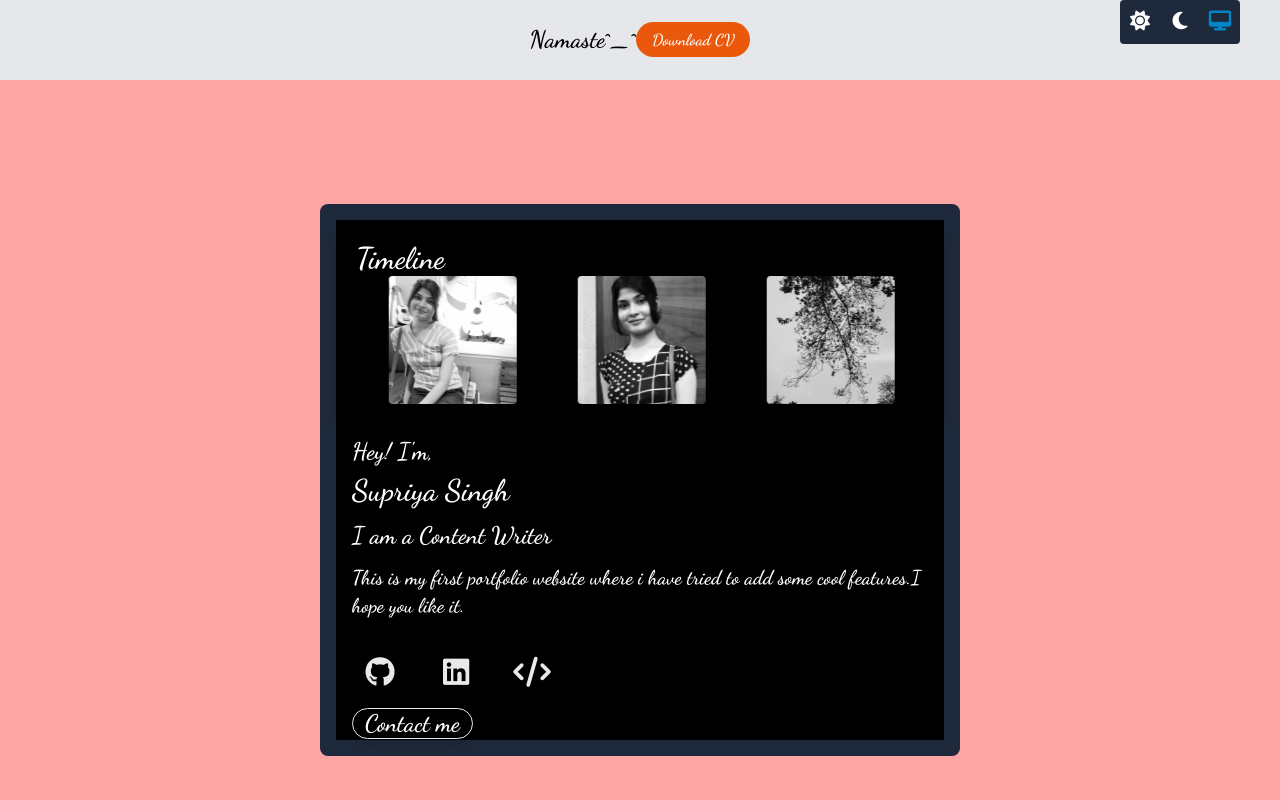
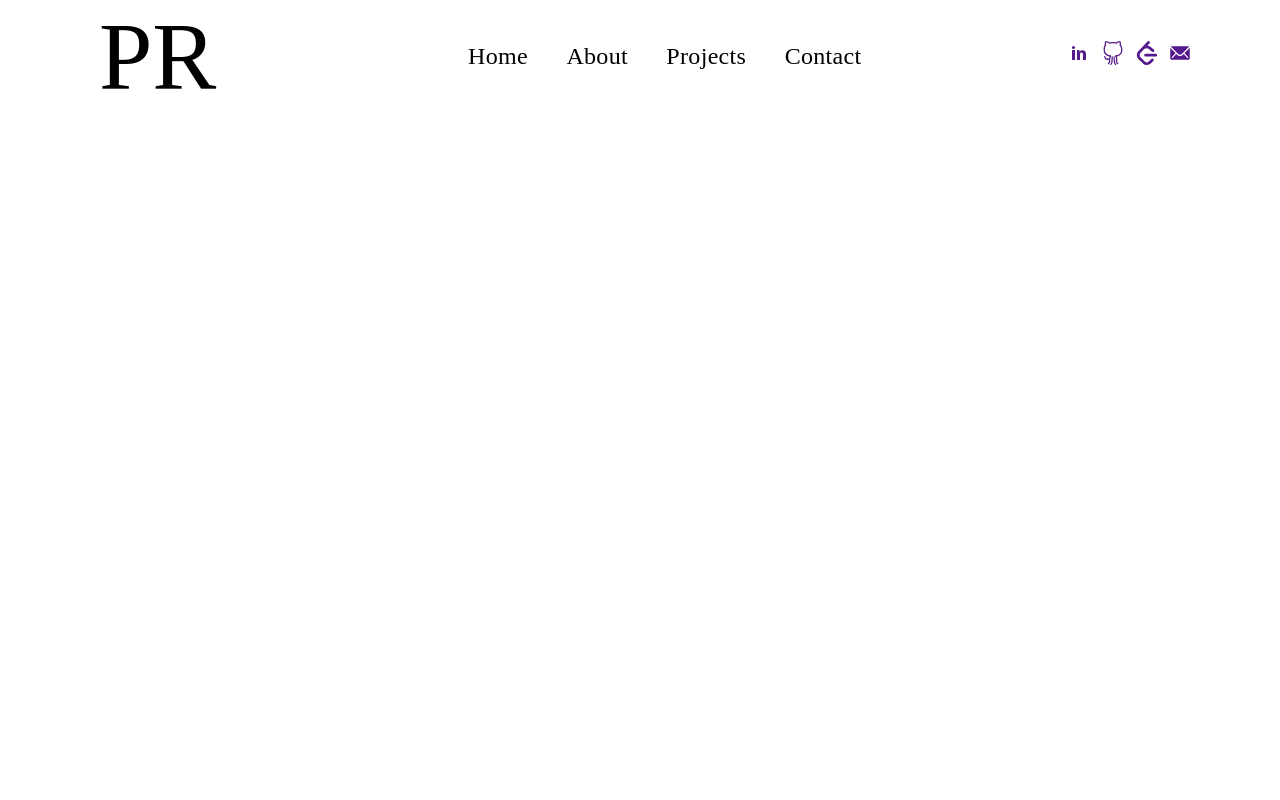
Before and after one commit to Prash-mare/Portfolio, a React (Vite) app: page / in a window 1280 px wide. Shown: the top 800 px of the page. Built offline with nearby package versions, Linux system fonts and the light colour scheme.

Commit message:
navbar created

```diff
--- a/src/App.jsx
+++ b/src/App.jsx
@@ -6,15 +6,15 @@ import About from './components/About';
 import Services from './components/Service';
 import Footer from './components/Footer';
 function App() {
-  const [count, setCount] = useState(0)
+
 
   return (
     <>
     <Header/>
-    <Banner/>
+    {/* <Banner/>
     <About/>
     <Services/>
-    <Footer/>
+    <Footer/> */}
     </>
   )
 }
--- a/src/components/Header.jsx
+++ b/src/components/Header.jsx
@@ -1,34 +1,37 @@
 import { useState } from "react";
 import {useTypewriter,Cursor} from 'react-simple-typewriter';
+import '../style/app.scss'
+import {TiSocialLinkedin} from 'react-icons/ti'
+import {SlSocialGithub} from 'react-icons/sl'
+import {SiLeetcode} from 'react-icons/si'
+import {IoIosMail} from 'react-icons/io'
+
 const Header=()=>{
-    const [typeEffect]=useTypewriter({
-        words:["Hey!","Hi</>","Namaste^_^","Nomoshkar*_*","Sata Sri Akal@_@","Aadab%_%","Radhe Radhe~_~"],
-        loop:{}
 
-    })
-    const [brandName,setBrandName]=useState("Supriya Singh");
-
-    const [actionButton,setActionbutton]=useState({
-        title:"Download CV",
-        link:"/hire-me"
-    })
 
     return (
         <>
-        <div className=" h-20 px-16 bg-gray-200 items-center border main flex justify-center">
-            <div className="">
-                {/*brand logo*/ }
-                <h1 className="text-2xl font-bold ">{typeEffect}</h1>
-            </div>
-            <div className="space-x-3">
+       <main>
+<div className="sign">
+    <p>pr</p>
+</div>
+<div className="links">
+    <ul>
+    <li><a href="">home</a></li>
+    <li><a href="">about</a></li>
+    <li><a href="">projects</a></li>
+    <li><a href="">contact</a></li>
+    </ul>
+</div>
+<div className="social">
+    <a href=""><TiSocialLinkedin/></a>
+    <a href=""><SlSocialGithub/></a>
+    <a href=""><SiLeetcode/></a>
+    <a href=""><IoIosMail/></a>
 
 
-            </div>
-            <div>
-                {/*buttons */}
-                <a href={actionButton.link} className="px-4 py-2 bg-orange-600 rounded-full text-white">{actionButton.title}</a>
-            </div>
-        </div>
+</div>
+       </main>
         </>
     )
 }
--- a/src/index.css
+++ b/src/index.css
@@ -1,9 +1,13 @@
 
 @import url('https://fonts.googleapis.com/css2?family=Dancing+Script:wght@600&display=swap');
-
+@import url('https://fonts.googleapis.com/css2?family=Lora:ital,wght@0,400..700;1,400..700&family=Poppins:ital,wght@0,100;0,200;0,300;0,400;0,500;0,600;0,700;0,800;0,900;1,100;1,200;1,300;1,400;1,500;1,600;1,700;1,800;1,900&display=swap')
 @tailwind base;
 @tailwind components;
 @tailwind utilities;
 body{
-    font-family: 'Dancing Script', cursive;
+    font-family: "Lora", serif;
+    font-optical-sizing: auto;
+    font-weight: <weight>;
+    font-style: normal;
+    /* font-family: 'Dancing Script',cursive; */
 }
--- /dev/null
+++ b/src/style/app.scss
@@ -0,0 +1,46 @@
+main{
+    width: 100vw;
+    height: 6rem;
+    // background-color: rgb(158, 80, 80);
+    display: flex;
+    align-items: center;
+    justify-content:space-around;
+    // padding: 1.2rem 3rem;
+    .sign{
+        width:10% ;
+        p{
+            font-size: 6rem;
+            // margin: 0.5rem 0;
+            text-transform: uppercase;
+        }
+    }
+    .links ul{
+        width: 70%;
+        display: flex;
+
+        // margin: 1rem 2rem;
+        li{
+            list-style: none;
+            margin: 0 1.2rem;
+            a{
+                text-decoration: none;
+                color: black;
+                text-transform: capitalize;
+                letter-spacing: 0.02rem;
+                font-size: 1.5rem;
+            }
+        }
+    }
+    .social{
+        a{
+            width: 20%;
+            margin: 0 0.3rem;
+            font-size: 1.5rem;
+            text-decoration: none;
+        }
+
+    }
+
+
+
+}
```
Also changed, not shown: src/assets/sign2.png (added), src/assets/signature.png (added).
